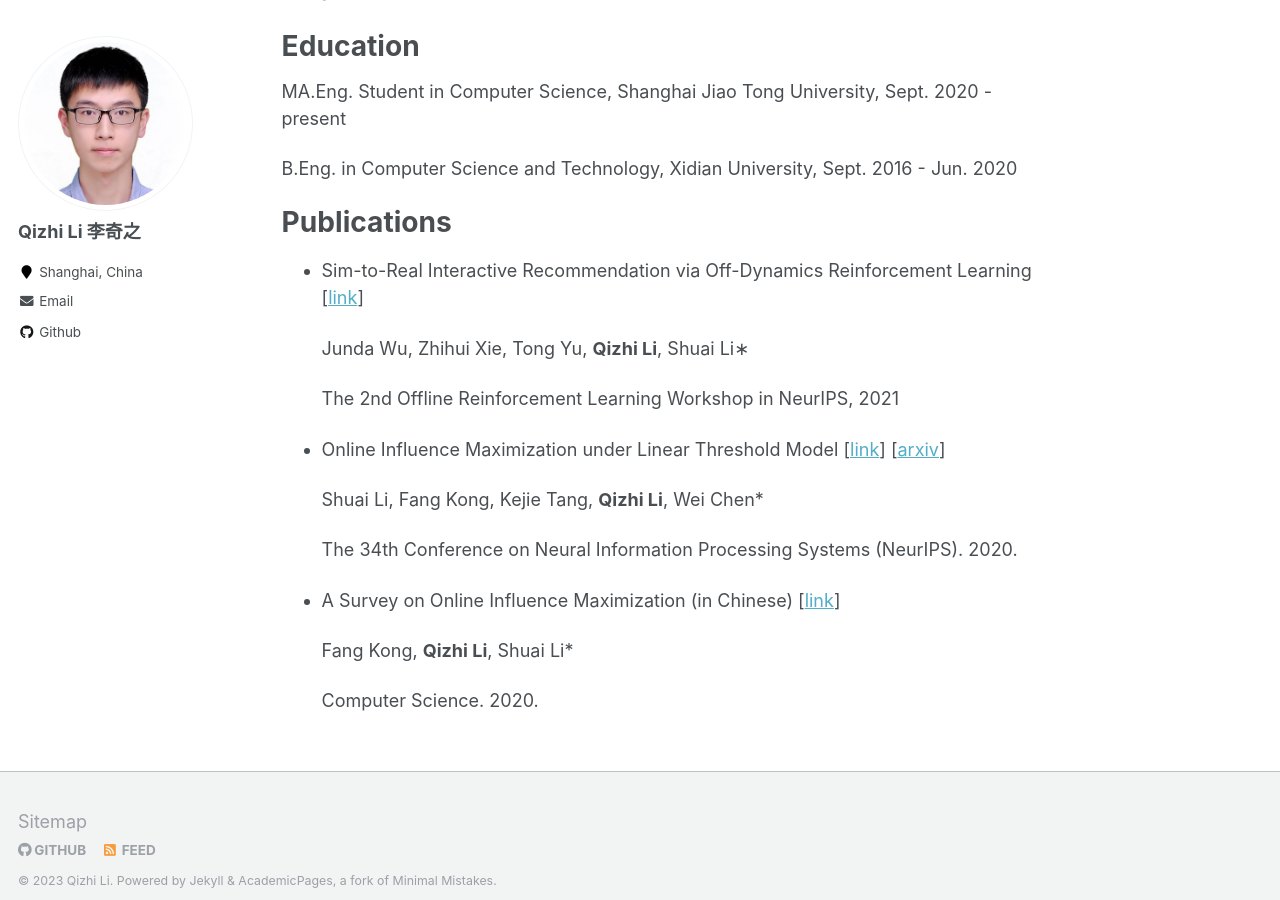
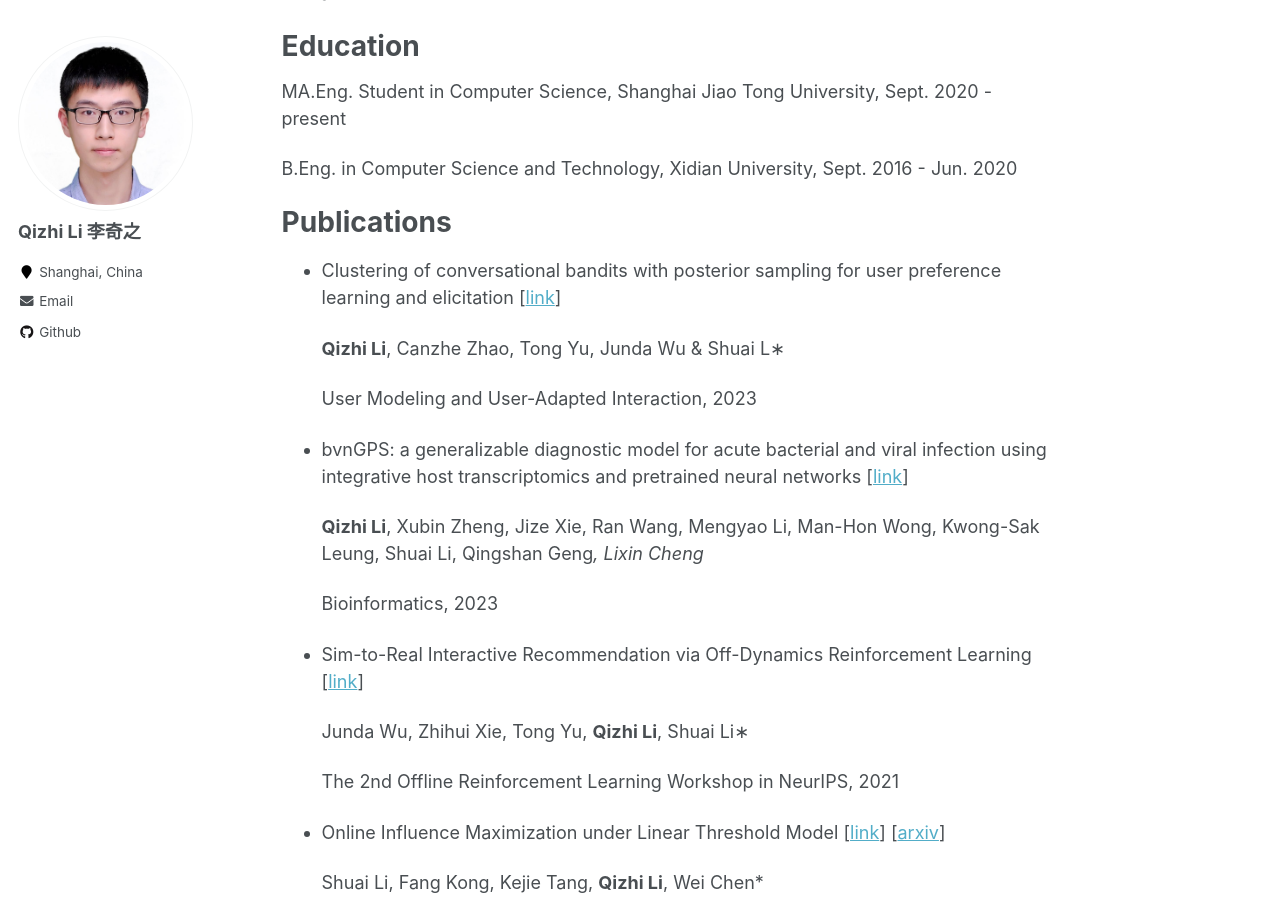
Before and after one commit to Ritchiegit/Ritchiegit.github.io, a Jekyll site: the page built from _pages/about.md, in a window 1280 px wide and 900 px high, scrolled down 312 px. Built offline with Jekyll 4.4.1, drawn with Linux system fonts in a browser that asks for light colours.

Commit message:
update publishment

```diff
--- a/_pages/about.md
+++ b/_pages/about.md
@@ -19,6 +19,21 @@ B.Eng. in Computer Science and Technology, Xidian University, Sept. 2016 - Jun.
 
 # Publications
 
+
+- Clustering of conversational bandits with posterior sampling for user preference learning and elicitation [[link](https://link.springer.com/article/10.1007/s11257-023-09358-x)]
+
+  **Qizhi Li**, Canzhe Zhao, Tong Yu, Junda Wu & Shuai L∗
+
+  User Modeling and User-Adapted Interaction, 2023
+
+
+- bvnGPS: a generalizable diagnostic model for acute bacterial and viral infection using integrative host transcriptomics and pretrained neural networks [[link](https://link.springer.com/article/10.1007/s11257-023-09358-x)]
+
+  **Qizhi Li**, Xubin Zheng, Jize Xie, Ran Wang, Mengyao Li, Man-Hon Wong, Kwong-Sak Leung, Shuai Li, Qingshan Geng*, Lixin Cheng*
+
+  Bioinformatics, 2023
+
+
 - Sim-to-Real Interactive Recommendation via Off-Dynamics Reinforcement Learning [[link](https://offline-rl-neurips.github.io/2021/pdf/50.pdf)]
 
   Junda Wu, Zhihui Xie, Tong Yu, **Qizhi Li**, Shuai Li∗
```
